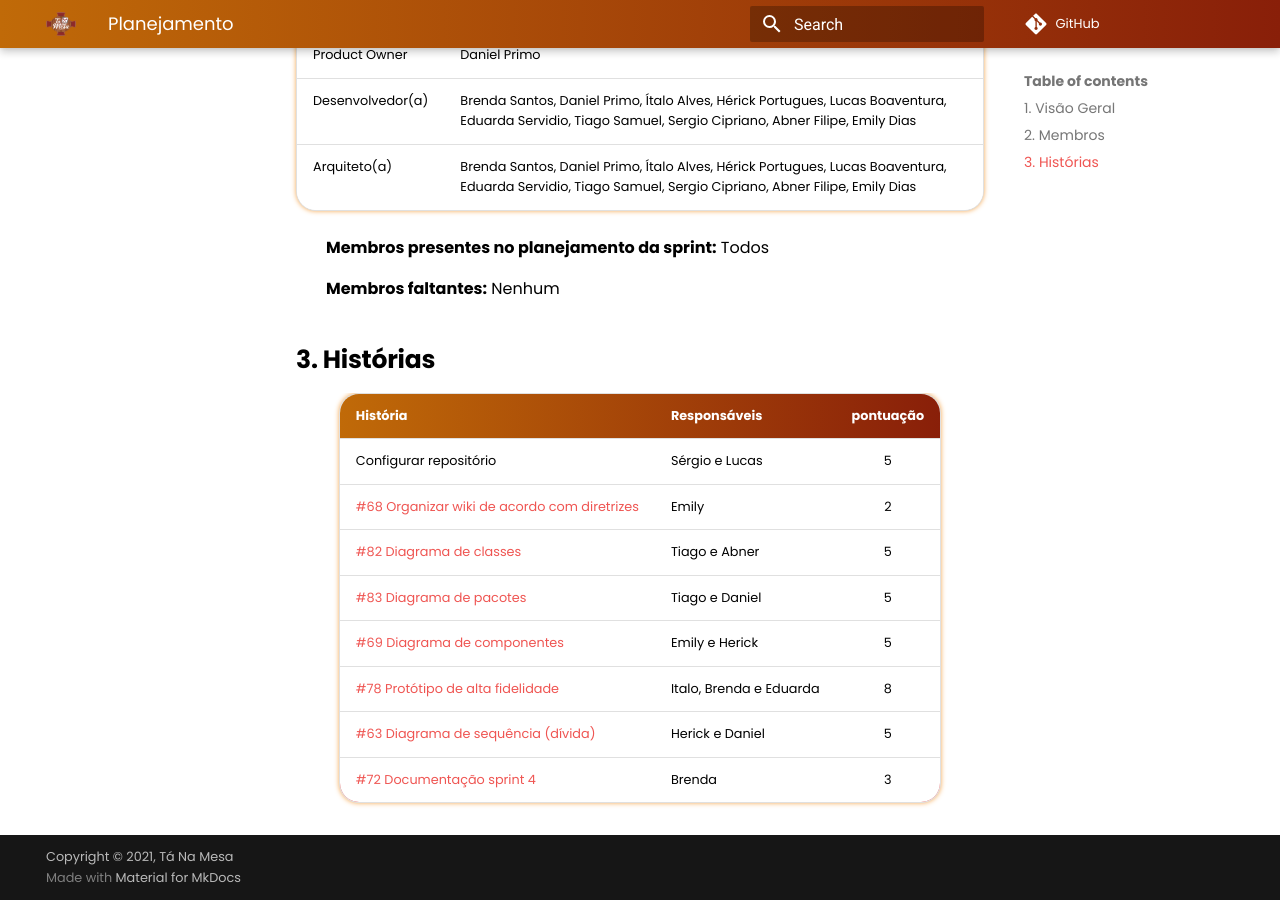
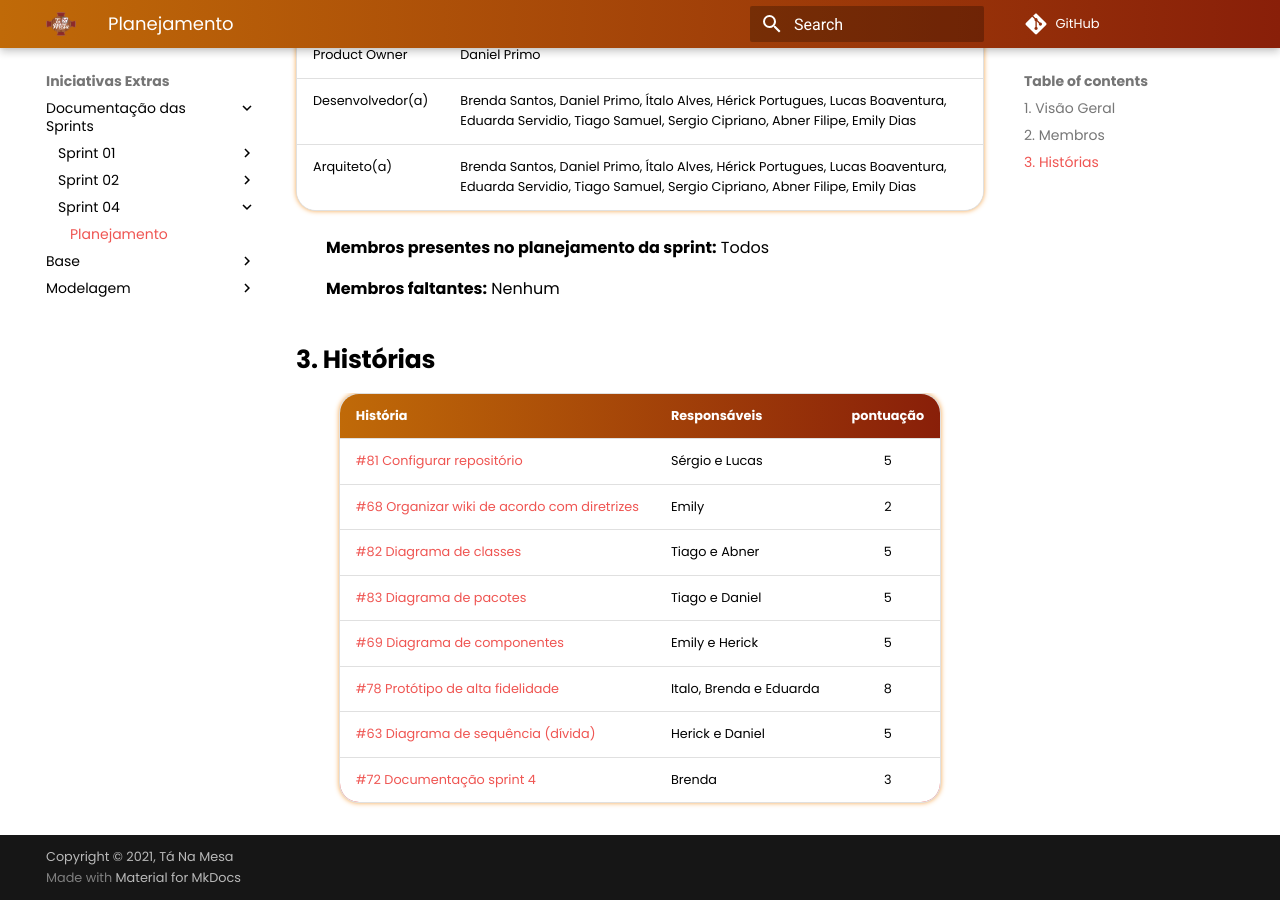
Before and after one commit to UnBArqDsw2021-1/2021.1_G02_TaNaMesa_docs, an MkDocs documentation site: the page built from docs/5-Extra/Sprints/Sprint-04/Planning-04.md, in a window 1280 px wide and 900 px high, scrolled down 624 px. Built offline with MkDocs 1.6.1 and Material for MkDocs 9.7.7, drawn with Linux system fonts in a browser that asks for light colours; comment, search, counter and statistics services are not loaded.

Commit message:
(#72) Adicionando link e sprint 4 no mkdocs

```diff
--- a/docs/5-Extra/Sprints/Sprint-04/Planning-04.md
+++ b/docs/5-Extra/Sprints/Sprint-04/Planning-04.md
@@ -27,7 +27,7 @@
 
 |  História  | Responsáveis  | pontuação |
 | :--------  | :-----------  | :-------: |
-|Configurar repositório|Sérgio e Lucas|5|
+|[#81 Configurar repositório](https://github.com/UnBArqDsw2021-1/2021.1_G02_TaNaMesa_docs/issues/81)|Sérgio e Lucas|5|
 |[#68 Organizar wiki de acordo com diretrizes](https://github.com/UnBArqDsw2021-1/2021.1_G02_TaNaMesa_docs/issues/68)|Emily|2|
 |[#82 Diagrama de classes](https://github.com/UnBArqDsw2021-1/2021.1_G02_TaNaMesa_docs/issues/82)|Tiago e Abner|5|
 |[#83 Diagrama de pacotes](https://github.com/UnBArqDsw2021-1/2021.1_G02_TaNaMesa_docs/issues/83)|Tiago e Daniel|5|
--- a/mkdocs.yml
+++ b/mkdocs.yml
@@ -38,7 +38,10 @@
               - 5-Extra/Sprints/Sprint-01/Review-01.md
           - Sprint 02:
               - 5-Extra/Sprints/Sprint-02/Planning-02.md
-        #   - 5-Extra/Sprints/Sprint-02/Review-02.md
+        #     - 5-Extra/Sprints/Sprint-02/Review-02.md
+          - Sprint 04:
+              - 5-Extra/Sprints/Sprint-04/Planning-04.md
+        #     - 5-Extra/Sprints/Sprint-04/Review-04.md
 
       - Base:
           - 5-Extra/Base/Personas.md
```
